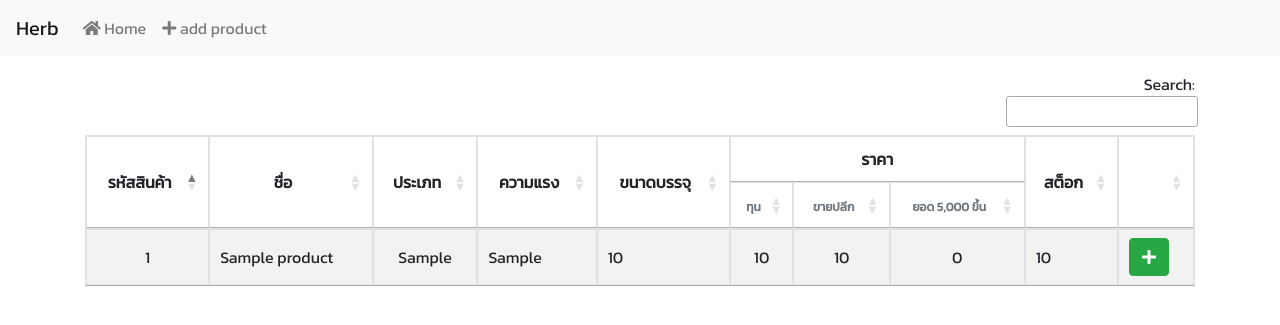
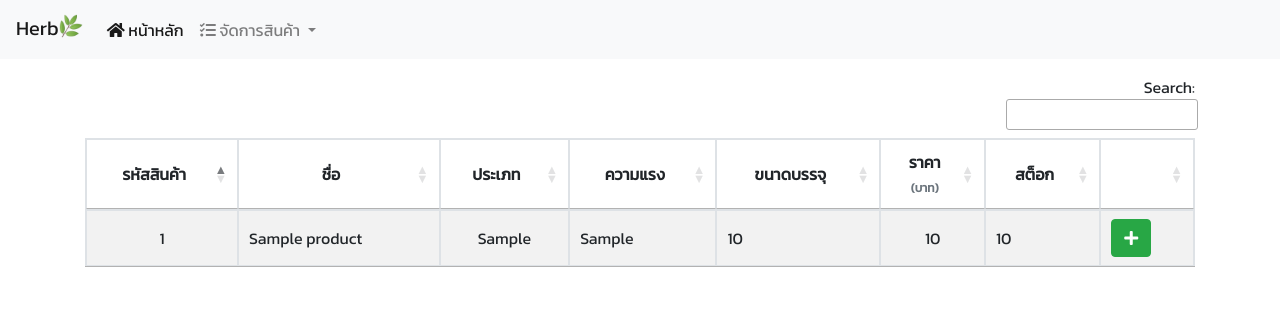
Before and after one commit to ThanakitKongKang/Herb_Internship, a PHP site: page / in a window 1280 px wide. Shown: the top 325 px of the page. Run offline with PHP 8.4, Linux system fonts and the light colour scheme; tables that the repository leaves empty or names only in its code hold one stand-in row (values such as "Sample post"); lists and menus that the app fills with data are empty; some libraries are stand-ins or nearby versions.

Commit message:
prepared for product managing functions

```diff
--- a/head.php
+++ b/head.php
@@ -9,7 +9,7 @@ session_start(); ?>
 
     <meta name="viewport" content="width=device-width, initial-scale=1">
     <link rel="icon" href="_etc/herb.ico">
-   <!-- bootstrap -->
+    <!-- bootstrap -->
     <!-- <link rel="stylesheet" href="https://maxcdn.bootstrapcdn.com/bootstrap/4.0.0-alpha.6/css/bootstrap.min.css" integrity="sha384-rwoIResjU2yc3z8GV/NPeZWAv56rSmLldC3R/AZzGRnGxQQKnKkoFVhFQhNUwEyJ" crossorigin="anonymous"> -->
     <link rel="stylesheet" type="text/css" media="screen" href="./css/bootstrap.min.css">
     <!-- <link rel="stylesheet" href="https://stackpath.bootstrapcdn.com/bootstrap/4.3.1/css/bootstrap.min.css" integrity="sha384-ggOyR0iXCbMQv3Xipma34MD+dH/1fQ784/j6cY/iJTQUOhcWr7x9JvoRxT2MZw1T" crossorigin="anonymous"> -->
@@ -47,12 +47,9 @@ session_start(); ?>
             font-family: 'Kanit', sans-serif;
         }
 
-        h1,
-        .className {
-            white-space: nowrap;
-            text-overflow: ellipsis;
-            width: 80%;
-            overflow: hidden;
+        .dropdown:hover .dropdown-menu {
+            display: block;
+            margin-top: 0; // remove the gap so it doesn't close
         }
     </style>
 </head>
--- a/header.php
+++ b/header.php
@@ -1,5 +1,5 @@
 <nav class="navbar navbar-expand-lg navbar-light bg-light">
-    <a class="navbar-brand" href="#">Herb</a>
+    <a class="navbar-brand" href="#">Herb<img src="_etc/herb.ico" style="max-width:1.5rem" class="pb-2"></a>
     <button class="navbar-toggler" type="button" data-toggle="collapse" data-target="#navbarSupportedContent" aria-controls="navbarSupportedContent" aria-expanded="false" aria-label="Toggle navigation">
         <span class="navbar-toggler-icon"></span>
     </button>
@@ -10,11 +10,29 @@
         <ul class="navbar-nav mr-auto">
 
             <li class="nav-item">
-                <a class="nav-link" href="index.php"><i class="fas fa-home"></i> Home <span class="sr-only">(current)</span></a>
+                <a class="nav-link
+                <?php if (basename($_SERVER['PHP_SELF']) == 'index.php') {
+                    echo "active";
+                } ?>" href="index.php"><i class="fas fa-home"></i> หน้าหลัก <span class="sr-only">(current)</span></a>
             </li>
-            <li class="nav-item">
-                <a class="nav-link" href="product_add.php"><i class="fas fa-plus"></i> add product <span class="sr-only">(current)</span></a>
+
+
+
+
+
+            <li class="nav-item dropdown">
+                <a class="nav-link dropdown-toggle" href="#" id="navbarDropdownMenuLink" data-toggle="dropdown" aria-haspopup="true" aria-expanded="false">
+                    <span class="<?php if (basename($_SERVER['PHP_SELF']) == 'product_add.php') { echo "text-dark"; } ?>"><i class="fas fa-tasks"></i> จัดการสินค้า</span>
+                </a>
+                <div class="dropdown-menu" aria-labelledby="navbarDropdownMenuLink">
+                    <a class="dropdown-item <?php if (basename($_SERVER['PHP_SELF']) == 'product_add.php') { echo "active"; } ?> " href="product_add.php"><i class="fas fa-plus"></i> เพิ่มสินค้าลงฐานข้อมูล</a>
+
+                    <a class="dropdown-item <?php if (basename($_SERVER['PHP_SELF']) == 'product_add_stock.php') { echo "active"; } ?> " href="product_add_stock.php"><i class="fas fa-sync"></i> อัปเดตจำนวนสินค้าในสต็อก</a>
+
+                    <a class="dropdown-item <?php if (basename($_SERVER['PHP_SELF']) == 'product_edit.php') { echo "active"; } ?> " href="product_edit.php"><i class="fas fa-edit"></i> แก้ไขข้อมูลสินค้า</a>
+                </div>
             </li>
+
         </ul>
 
         <!-- <form class="form-inline my-2 my-lg-0 mr-auto">
--- a/index.php
+++ b/index.php
@@ -29,20 +29,14 @@ include_once($path);
                         echo '
                 <thead>
                 <tr>
-                <th class="align-middle text-center" rowspan="2">รหัสสินค้า</th>
-                <th class="align-middle text-center" rowspan="2">ชื่อ</th>
-                <th class="align-middle text-center" rowspan="2">ประเภท</th>
-                <th class="align-middle text-center" rowspan="2">ความแรง</th>
-                <th class="align-middle text-center" rowspan="2">ขนาดบรรจุ</th>
-                <th class="align-middle text-center" colspan="3">ราคา</th>
-                <th class="align-middle text-center" rowspan="2">สต็อก</th>
-                <th class="align-middle text-center" rowspan="2"></th>
-
-                </tr>
-                <tr>
-                    <th class="align-middle text-center" ><span class="text-secondary" style="font-size:0.75em;">ทุน<span></th>
-                    <th class="align-middle text-center"><span class="text-secondary" style="font-size:0.75em;">ขายปลีก<span></th>
-                    <th class="align-middle text-center" style="border-right:1px solid #dee2e6;"><span class="text-secondary" style="font-size:0.75em;">ยอด 5,000 ขึ้น<span></th>
+                <th class="align-middle text-center">รหัสสินค้า</th>
+                <th class="align-middle text-center">ชื่อ</th>
+                <th class="align-middle text-center">ประเภท</th>
+                <th class="align-middle text-center">ความแรง</th>
+                <th class="align-middle text-center">ขนาดบรรจุ</th>
+                <th class="align-middle text-center">ราคา<br><span class="text-secondary" style="font-size:0.75em;">(บาท)<span></th>
+                <th class="align-middle text-center">สต็อก</th>
+                <th class="align-middle text-center"></th>
 
                 </tr>
                 </thead><tbody class="datatableBody">';
@@ -53,9 +47,7 @@ include_once($path);
             <td class="text-center">' . $rowListProduct['product_type'] . '</td>
             <td>' . $rowListProduct['product_potent'] . '</td>
             <td>' . $rowListProduct['product_amount'] . '</td>
-            <td class="text-center">' . $rowListProduct['product_cost'] . '</td>
             <td class="text-center">' . $rowListProduct['product_price'] . '</td>
-            <td class="text-center">' . $rowListProduct['product_price_discount'] . '</td>
             <td>' . $rowListProduct['product_stock'] . '</td>
             <td>
                 <a href="#" class="add-to-cart btn btn-success text-white" title="เพิ่มลงตะกร้า"
--- a/js/cart.js
+++ b/js/cart.js
@@ -243,7 +243,7 @@ function displayCart() {
     var cart_clickable = "<button type='button' style='float:right' class='display-cart btn btn-primary btn-lg' data-toggle='modal' data-target='#cart' title='คลิกหรือกดปุ่ม space เพื่อแสดงตะกร้าสินค้า'><i class='fas fa-shopping-cart'></i> ตะกร้า (" + shoppingCart.totalCount() + ")</button>";
     $('.cart-clickable').html(cart_clickable);
 
-    var cart_clear_clickable = "<button style='float:right' class='btn btn-danger mx-1 btn-lg'>ล้างตะกร้า</button>";
+    var cart_clear_clickable = "<button style='float:right' class='btn btn-danger mx-1 btn-lg'><i class='far fa-window-close'></i> ยกเลิก</button>";
     $('.cart-clear-clickable').html(cart_clear_clickable);
   }
   else if (shoppingCart.totalCount() === 0) {
@@ -256,6 +256,7 @@ function displayCart() {
 
   $('.show-cart').html(output);
   $('.total-cart').html(shoppingCart.totalCart());
+
   // $('.total-count').html(shoppingCart.totalCount());
 
   // console.log(cartArray);
```
Lines whose indentation alone changed are shown as unchanged.
